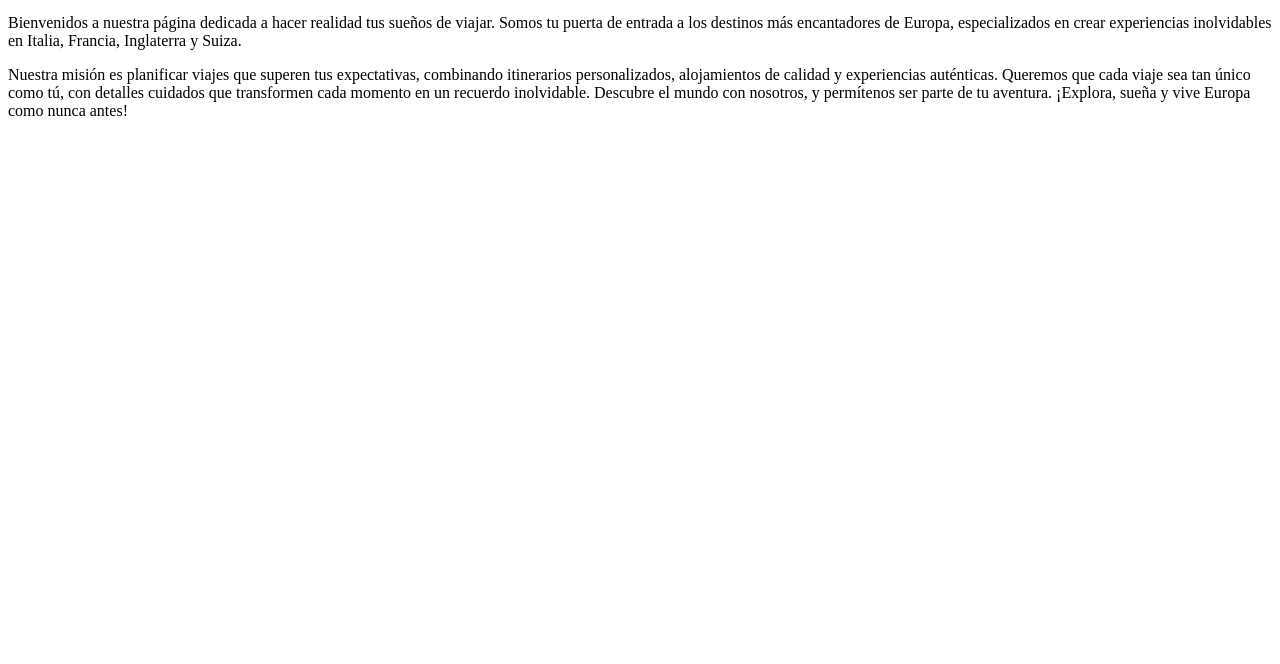
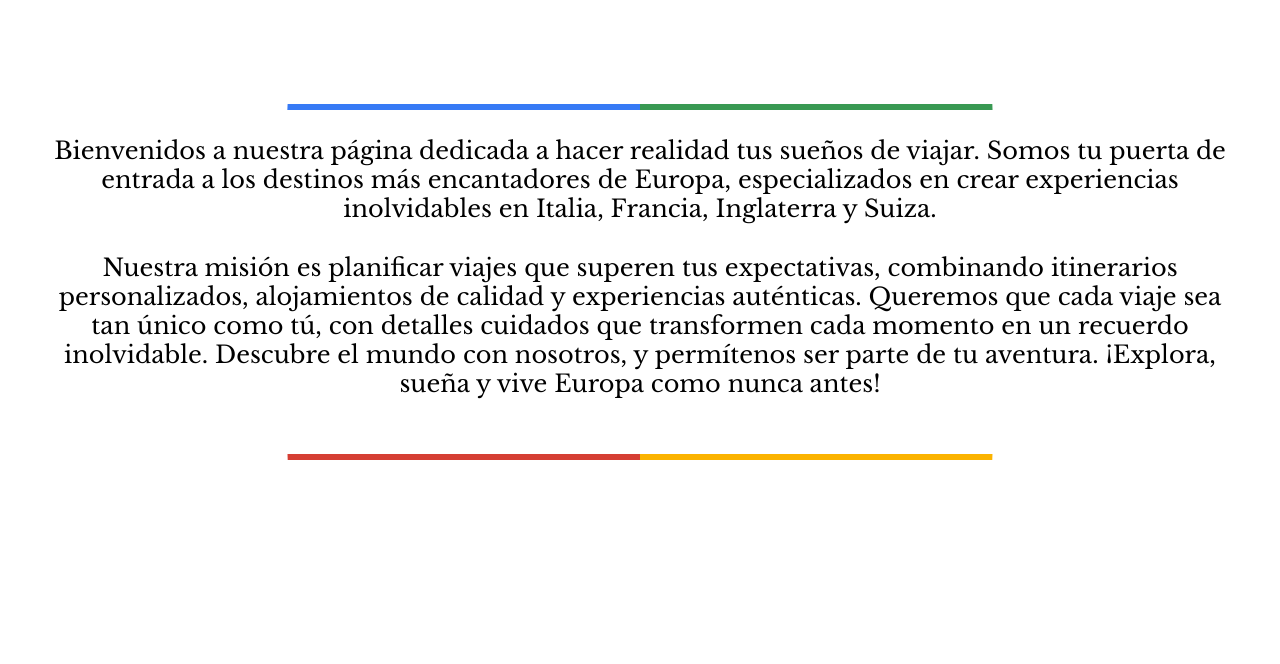
Before and after one commit to ArezoH/arezo-diana-project, a plain HTML site: page about.html in a window 1280 px wide. Shown: the part 136-800 px from the top of the page. Drawn offline with nearby package versions, Linux system fonts and the light colour scheme; a web font is replaced by a local one.

Commit message:
add estils all pages

```diff
--- a/about.html
+++ b/about.html
@@ -10,7 +10,7 @@
      <link rel="stylesheet" href="https://fonts.googleapis.com/css?family=Fjalla+One|Libre+Baskerville">
 
 
-    <link rel="stylesheet" href="styles.css">
+    <link rel="stylesheet" href="estils.css">
 </head>
 
 <body>
```
Also changed, not shown: contact.html (+1 -1 lines), destinations.html (+1 -1 lines), index.html (+1 -1 lines).
